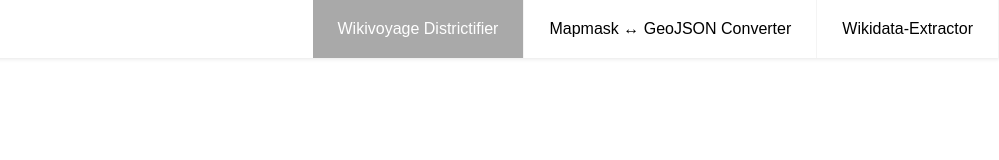
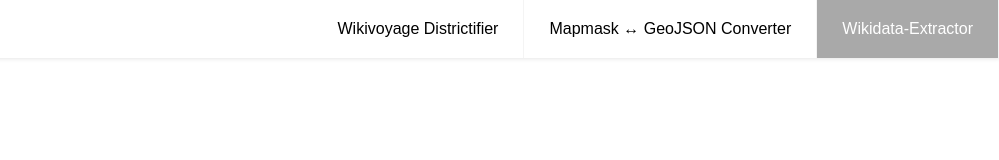
Before and after one commit to rene78/htmlinhtml, a plain HTML site: page index.html in a window 1280 px wide. Shown: the full height of the page, 281-1280 px from the left. Drawn offline with Linux system fonts and the light colour scheme.

Commit message:
Minor updates

```diff
--- a/navbar.html
+++ b/navbar.html
@@ -55,13 +55,15 @@
       text-decoration: none;
     }
 
-  .header li a:hover{
+    /* Change background color of app selector links on hover, except for the currently active app */
+    .header li a:hover:not(.selected) {
       background-color: #d0ddd2;
     }
 
     .selected {
       background-color: darkgray;
       color: white;
+      cursor: auto;
     }
 
     .header .logo {
@@ -197,10 +199,10 @@
     <input class="menu-btn" type="checkbox" id="menu-btn" />
     <label class="menu-icon" for="menu-btn"><span class="navicon"></span></label>
     <ul class="menu">
-    <li><a id="wv-districtifier-link" class="selected" href="https://rene78.github.io/Wikivoyage-Districtifier/"
+      <li><a id="wv-districtifier-link" href="https://rene78.github.io/Wikivoyage-Districtifier/"
           title="Create district overview maps">Wikivoyage Districtifier</a>
       </li>
       <li><a id="mapmask-geojson-converter-link" href="https://rene78.github.io/mapmask-geojson-converter/" title="Convert Mapmask to GeoJSON or vice versa">Mapmask ↔ GeoJSON Converter</a></li>
-    <li><a id="wikidata-extractor-link" href="https://rene78.github.io/Wikidata-Extractor/" title="Create maps, where the Wikidata ID of a certain region can be gathered">Wikidata-Extractor</a></li>
+      <li><a id="wikidata-extractor-link" class="selected" href="https://rene78.github.io/Wikidata-Extractor/" title="Create maps, where the Wikidata ID of a certain region can be gathered">Wikidata-Extractor</a></li>
     </ul>
   </header>
```
Also changed, not shown: img/Wikivoyage-logo.svg (deleted). Lines whose indentation alone changed are shown as unchanged.
